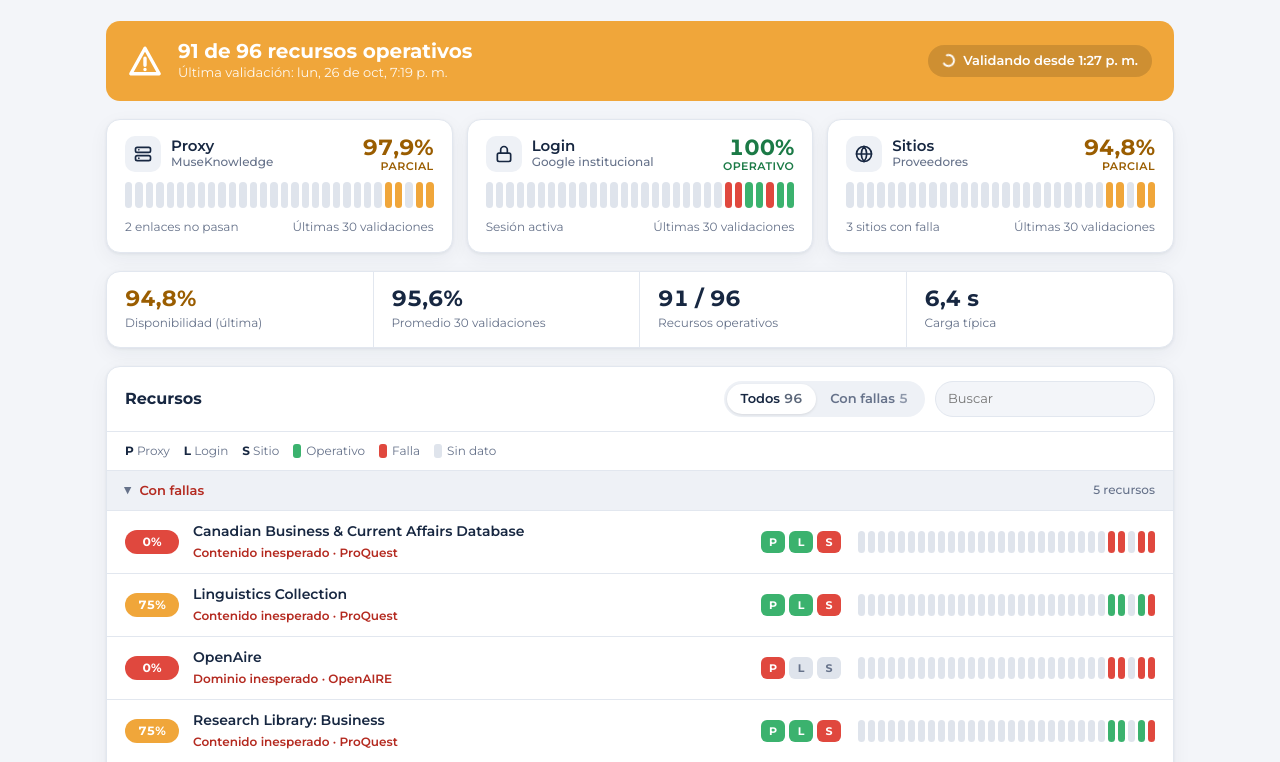
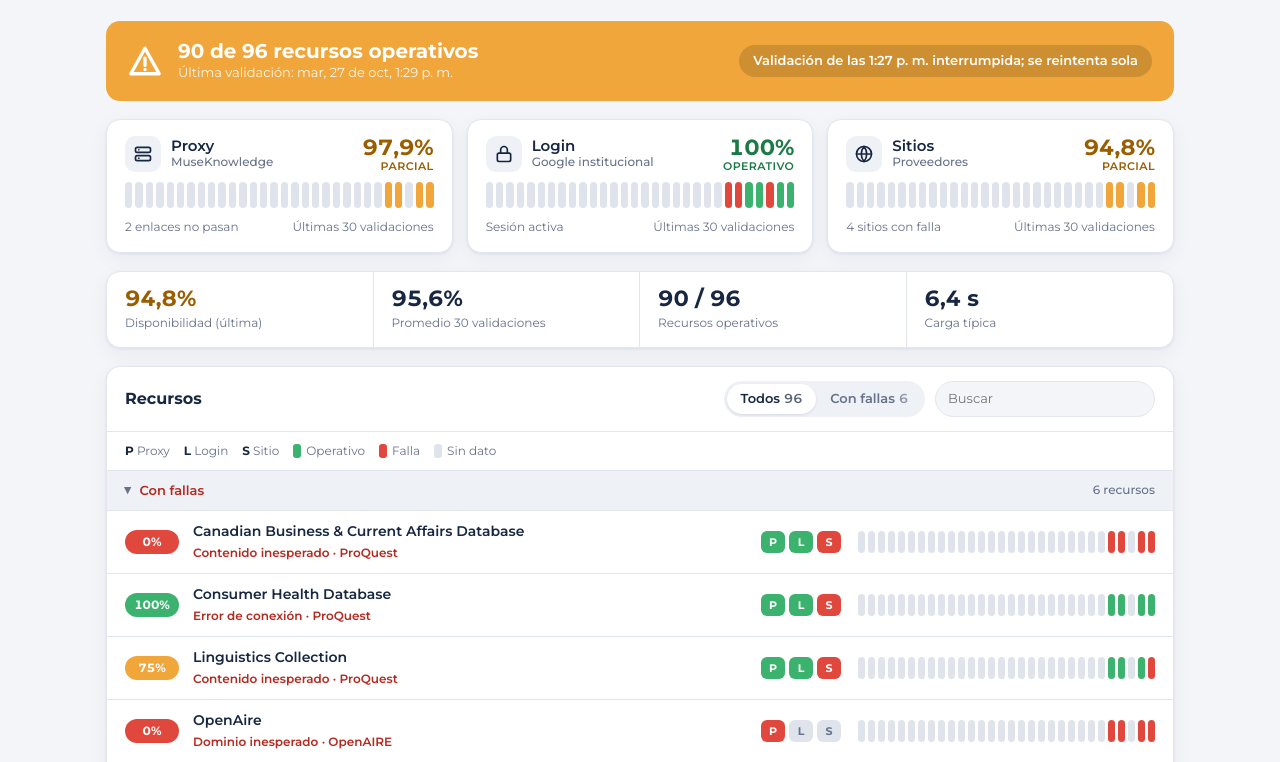
Before and after one commit to bibliotecaAgus/monitoreo-recursos, a plain HTML site: page index.html in a window 1280 px wide. Shown: the part 76-838 px from the top of the page. Drawn offline with Linux system fonts and the light colour scheme.

Commit message:
Validación interrumpida

```diff
--- a/datos/ejecucion.json
+++ b/datos/ejecucion.json
@@ -1,6 +1,8 @@
 {
- "estado": "en_curso",
+ "estado": "fallida",
  "origen": "manual",
  "solicitante": "bibliotecaAgus",
- "inicio": "2026-10-27T13:27:51.998Z"
+ "inicio": "2026-10-27T13:27:51.998Z",
+ "fin": "2026-10-27T14:45:56.215Z",
+ "mensaje": "La validación se interrumpió (el equipo entró en espera o se cerró el navegador)."
 }
--- a/datos/estado.json
+++ b/datos/estado.json
@@ -11,8 +11,8 @@
   },
   "falla": "",
   "detalle": "",
-  "carga_s": 6.3,
-  "revisado": "2026-10-26T19:00:25.591Z",
+  "carga_s": 6.8,
+  "revisado": "2026-10-27T13:28:18.820Z",
   "disponibilidad": 1,
   "validaciones": 4
  },
@@ -29,7 +29,7 @@
   "falla": "",
   "detalle": "",
   "carga_s": 6.5,
-  "revisado": "2026-10-26T19:00:37.172Z",
+  "revisado": "2026-10-27T13:28:30.378Z",
   "disponibilidad": 1,
   "validaciones": 4
  },
@@ -45,8 +45,8 @@
   },
   "falla": "",
   "detalle": "",
-  "carga_s": 6.3,
-  "revisado": "2026-10-26T19:00:48.511Z",
+  "carga_s": 6.5,
+  "revisado": "2026-10-27T13:28:41.889Z",
   "disponibilidad": 1,
   "validaciones": 4
  },
@@ -62,8 +62,8 @@
   },
   "falla": "Contenido inesperado",
   "detalle": "No aparece: Acceso proporcionado por Universidad Agustiniana",
-  "carga_s": 7.4,
-  "revisado": "2026-10-26T19:01:00.912Z",
+  "carga_s": 7.7,
+  "revisado": "2026-10-27T13:28:54.647Z",
   "disponibilidad": 0,
   "validaciones": 4
  },
@@ -79,8 +79,8 @@
   },
   "falla": "",
   "detalle": "",
-  "carga_s": 6.6,
-  "revisado": "2026-10-26T19:01:12.554Z",
+  "carga_s": 6.4,
+  "revisado": "2026-10-27T13:29:05.747Z",
   "disponibilidad": 1,
   "validaciones": 4
  },
@@ -96,8 +96,8 @@
   },
   "falla": "",
   "detalle": "",
-  "carga_s": 7.2,
-  "revisado": "2026-10-26T19:01:24.766Z",
+  "carga_s": 6.4,
+  "revisado": "2026-10-27T13:29:17.155Z",
   "disponibilidad": 1,
   "validaciones": 4
  },
@@ -113,8 +113,8 @@
   },
   "falla": "",
   "detalle": "",
-  "carga_s": 5.9,
-  "revisado": "2026-10-26T19:01:35.649Z",
+  "carga_s": 6.5,
+  "revisado": "2026-10-27T13:29:28.662Z",
   "disponibilidad": 1,
   "validaciones": 4
  },
@@ -122,16 +122,16 @@
   "recurso": "Consumer Health Database",
   "proveedor": "ProQuest",
   "url": "https://itmsp.museknowledge.com/UniAgu?url=https://www.proquest.com/index?accountid=25548&selectids=1006520,1006520",
-  "estado": "Disponible",
-  "etapas": {
-   "proxy": "ok",
-   "login": "ok",
-   "sitio": "ok"
-  },
-  "falla": "",
-  "detalle": "",
-  "carga_s": 6.4,
-  "revisado": "2026-10-26T19:01:47.051Z",
+  "estado": "Con falla",
+  "etapas": {
+   "proxy": "ok",
+   "login": "ok",
+   "sitio": "falla"
+  },
+  "falla": "Error de conexión",
+  "detalle": "page.waitForTimeout: Target page, context or browser has been closed",
+  "carga_s": 2.2,
+  "revisado": "2026-10-27T13:29:35.854Z",
   "disponibilidad": 1,
   "validaciones": 4
  },
--- a/index.html
+++ b/index.html
@@ -223,7 +223,9 @@
 
 <script>
 (function () {
-  var REPO = 'bibliotecaAgus/monitoreo-recursos';
+  // Aplicación de Google Apps Script que registra la solicitud con el correo institucional.
+  // Vacía: el botón muestra el procedimiento por GitHub.
+  var URL_VALIDAR = 'https://script.google.com/a/macros/uniagustiniana.edu.co/s/AKfycbwc_RA4Am-Mfytuh8tnijD4qHF0I7BNaXOn5ovK4clDDzjau7pzsPByKdGuBNQXJVEb/exec';
   var SLOTS = 30;
   var pct = new Intl.NumberFormat('es-CO', { style: 'percent', maximumFractionDigits: 1 });
   var num = new Intl.NumberFormat('es-CO', { maximumFractionDigits: 1 });
@@ -403,32 +405,24 @@
     return row;
   }
 
-  // Validación en curso / solicitada
+  // Validación en curso o interrumpida (datos/ejecucion.json)
   var refresco = null;
   function ejecucion() {
     var e = datos.ejecucion, run = $('run'), btn = $('btn-validar');
     var enCurso = e && e.estado === 'en_curso' && Date.now() - Date.parse(e.inicio) < 2 * 3600e3;
+    var interrumpida = e && e.estado === 'fallida' && /interrumpi/.test(e.mensaje || '');
     btn.disabled = !!enCurso;
-    run.hidden = !enCurso;
+    run.hidden = !enCurso && !interrumpida;
     if (enCurso) run.replaceChildren(el('span', 'spin'), 'Validando desde ' + hora(e.inicio));
-    else solicitudPendiente(e);
+    else if (interrumpida) run.replaceChildren('Validación de las ' + hora(e.inicio) + ' interrumpida; se reintenta sola');
     clearTimeout(refresco);
     refresco = setTimeout(iniciar, enCurso ? 60e3 : 5 * 60e3);
   }
-  function solicitudPendiente(e) {
-    fetch('https://api.github.com/repos/' + REPO + '/actions/workflows/solicitar-validacion.yml/runs?event=workflow_dispatch&per_page=1')
-      .then(function (r) { return r.ok ? r.json() : null; })
-      .then(function (j) {
-        var run = j && j.workflow_runs && j.workflow_runs[0];
-        if (!run || (e && Date.parse(run.created_at) <= Date.parse(e.inicio))) return;
-        if (Date.now() - Date.parse(run.created_at) > 15 * 60e3) return;
-        var nodo = $('run'); nodo.hidden = false;
-        nodo.replaceChildren(el('span', 'spin'), 'Solicitud recibida, inicia pronto');
-      })
-      .catch(function () {});
-  }
 
-  $('btn-validar').addEventListener('click', function () { $('dlg').showModal(); });
+  $('btn-validar').addEventListener('click', function () {
+    if (URL_VALIDAR) window.open(URL_VALIDAR, '_blank', 'noopener');
+    else $('dlg').showModal();
+  });
   $('dlg-cerrar').addEventListener('click', function () { $('dlg').close(); });
   $('dlg-ir').addEventListener('click', function () { setTimeout(function () { $('dlg').close(); }, 300); });
   $('buscar').addEventListener('input', function () { if (datos) lista(); });
```
